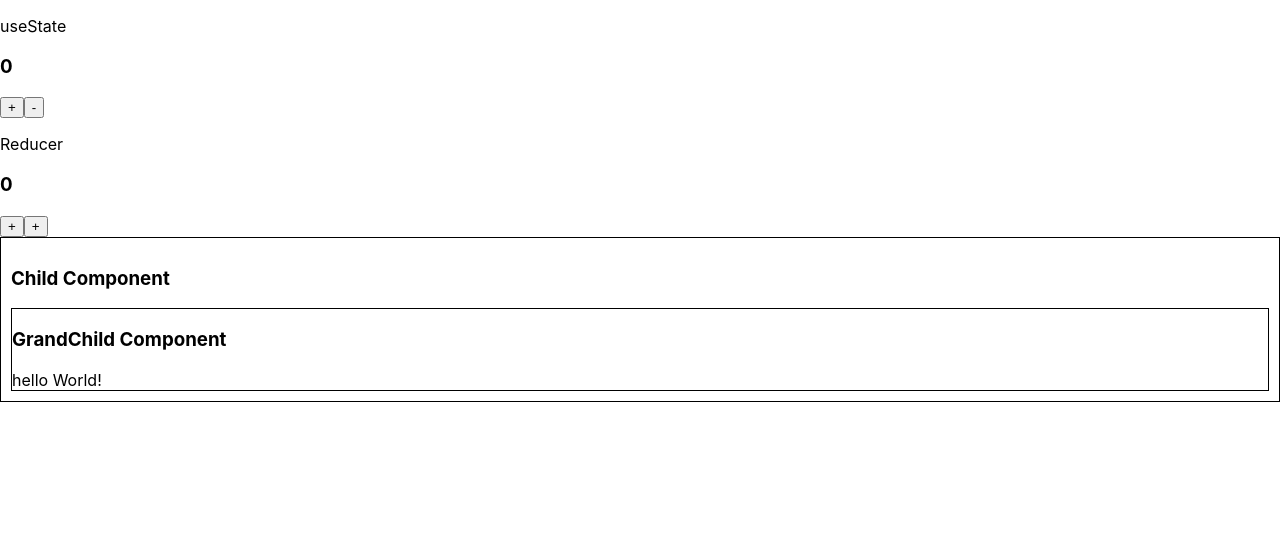
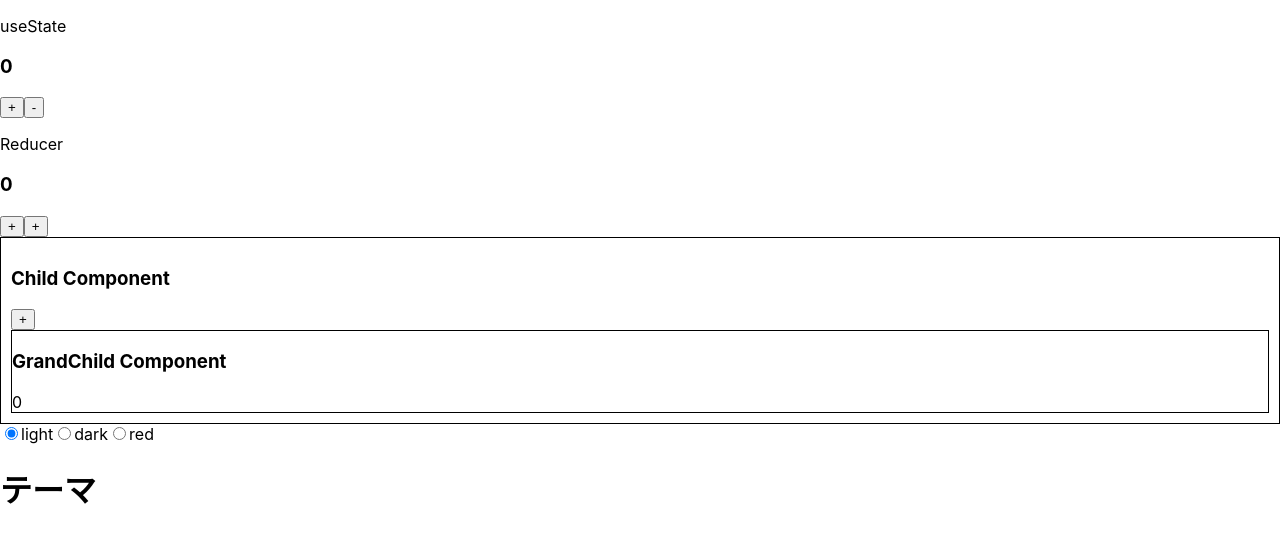
Before and after one commit to yatomiyoshi/practice-react1, a React (Create React App) app: page / in a window 1280 px wide. Shown: the top 542 px of the page. Built offline with nearby package versions, Linux system fonts and the light colour scheme.

Commit message:
useContext

```diff
--- a/src/ch7/Example.js
+++ b/src/ch7/Example.js
@@ -1,4 +1,5 @@
 import Child from "./components/Child";
+import Theme from "./components/Theme";
 import UseReducerComp from "./components/UseReducerComp";
 import UseStateComp from "./components/UseStateComp";
 
@@ -8,6 +9,7 @@ const Example = () => {
       <UseStateComp />
       <UseReducerComp />
       <Child />
+      <Theme />
     </>
   );
 };
--- a/src/ch7/components/Child.js
+++ b/src/ch7/components/Child.js
@@ -1,14 +1,21 @@
-import { createContext } from "react";
+import { createContext, useState } from "react";
 import GrandChild from "./GrandChild";
 
-export const MyContext = createContext("hello World!");
+export const MyContext = createContext();
 
 const Child = () => {
+  const [state, setState] = useState(0);
   return (
     <>
       <div style={{ border: "1px solid black", padding: 10 }}>
         <h3>Child Component</h3>
-        <GrandChild />
+        <MyContext.Provider value={[state, setState]}>
+          {/* 下記の記述だと、レンダリング時点でsetStateが実行されてしまう
+          そのため無限ループが発生する -> アロー関数で記述すること
+          <button onClick={setState((prev) => ++prev)}>+</button> */}
+          <button onClick={() => setState((prev) => ++prev)}>+</button>
+          <GrandChild />
+        </MyContext.Provider>
       </div>
     </>
   );
--- a/src/ch7/components/GrandChild.js
+++ b/src/ch7/components/GrandChild.js
@@ -2,11 +2,11 @@ import { useContext } from "react";
 import { MyContext } from "./Child";
 
 const GrandChild = () => {
-  const value = useContext(MyContext);
+  const [state] = useContext(MyContext);
   return (
     <div style={{ border: "1px solid black" }}>
       <h3>GrandChild Component</h3>
-      {value}
+      {state}
     </div>
   );
 };
--- /dev/null
+++ b/src/ch7/components/Header.js
@@ -0,0 +1,27 @@
+import { useContext } from "react";
+import { ThemeContext } from "./Theme";
+const Header = () => {
+  const [theme, setTheme] = useContext(ThemeContext);
+  const changeTheme = (e) => setTheme(e.target.value);
+  const THEME = ["light", "dark", "red"];
+  return (
+    <header className={"content-${theme}"}>
+      {THEME.map((_theme) => {
+        return (
+          <label>
+            <input
+              type="radio"
+              key={_theme}
+              value={_theme}
+              checked={theme === _theme}
+              onChange={changeTheme}
+            />
+            {_theme}
+          </label>
+        );
+      })}
+    </header>
+  );
+};
+
+export default Header;
--- /dev/null
+++ b/src/ch7/components/Main.js
@@ -0,0 +1,13 @@
+import { useContext } from "react";
+import { ThemeContext } from "./Theme";
+
+const Main = () => {
+  const [theme] = useContext(ThemeContext);
+  return (
+    <main className={"content-${theme}"}>
+      <h1>テーマ</h1>
+    </main>
+  );
+};
+
+export default Main;
--- /dev/null
+++ b/src/ch7/components/Theme.css
@@ -0,0 +1,29 @@
+header.content-light {
+  color: #000000;
+  background-color: #9dbdff;
+}
+
+main.content-light {
+  color: #000000;
+  background-color: #ffffff;
+}
+
+header.content-dark {
+  color: #ffffff;
+  background-color: #535353;
+}
+
+main.content-dark {
+  color: #ffffff;
+  background-color: #747474;
+}
+
+header.content-red {
+  color: #ffffff;
+  background-color: #d63232;
+}
+
+main.content-red {
+  color: #ffffff;
+  background-color: #691b1b;
+}
--- /dev/null
+++ b/src/ch7/components/Theme.js
@@ -0,0 +1,19 @@
+import { useState, createContext } from "react";
+import "./Theme.css";
+import Header from "./Header";
+import Main from "./Main";
+
+export const ThemeContext = createContext();
+
+const Theme = () => {
+  const [theme, setTheme] = useState("light");
+
+  return (
+    <ThemeContext.Provider value={[theme, setTheme]}>
+      <Header />
+      <Main />
+    </ThemeContext.Provider>
+  );
+};
+
+export default Theme;
```
